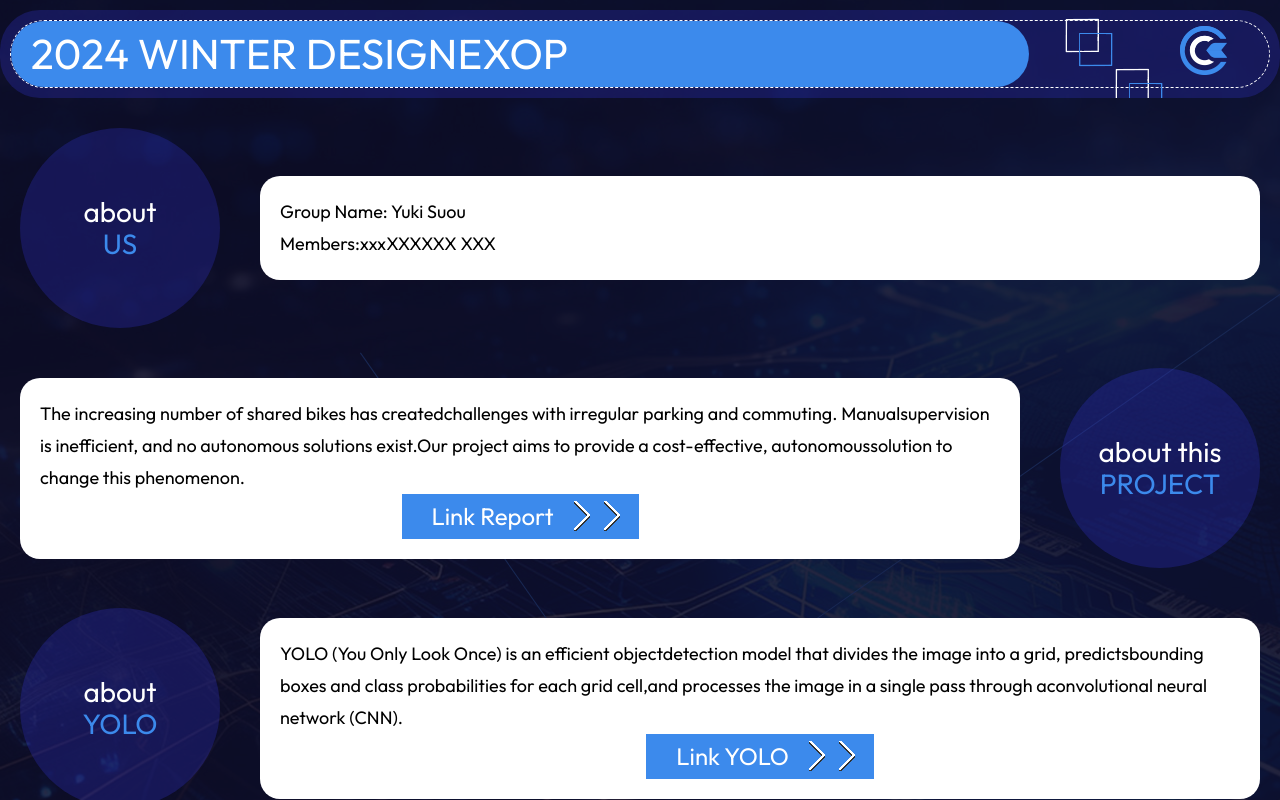
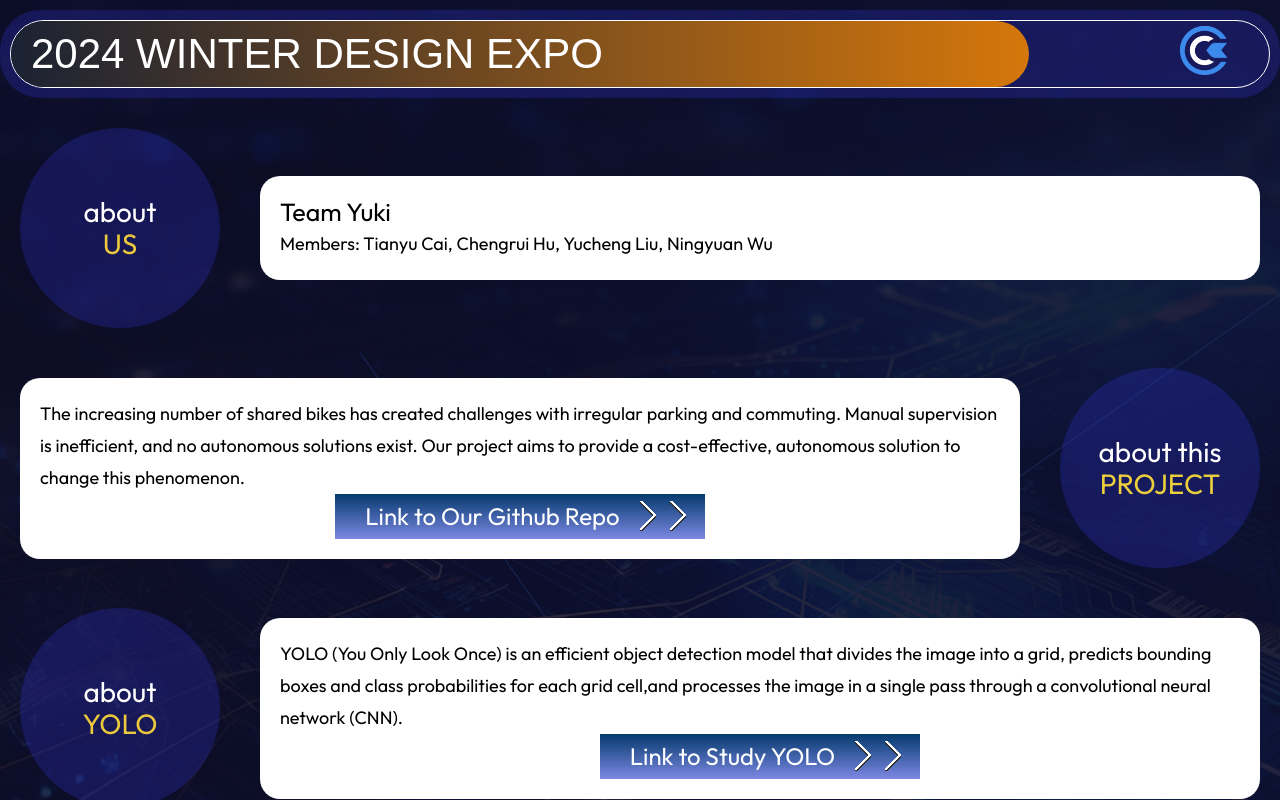
Before and after one commit to zeyan1235/Shared-Bike-Detection, a Flask app: page /learn in a window 1280 px wide. Run offline with Flask 3, Linux system fonts and the light colour scheme; some libraries are stand-ins or nearby versions.

Commit message:
webpage optimization

```diff
--- a/alerts.json
+++ /dev/null
@@ -1 +0,0 @@
-警报触发时间：2024-12-11 21:58:47
--- a/config.py
+++ b/config.py
@@ -2,5 +2,5 @@
 IP_CAMERA_URL = "rtsp://hucr4670@163.com:Charlie415@172.20.10.9:554/stream2" #视频流地址
 YOLO_MODEL_PATH = "/mnt/c/Users/hucr/Desktop/24fall/p2/best.pt"
 # 报警设置
-ALERT_FRAMES_THRESHOLD = 5  # 连续帧阈值
+ALERT_FRAMES_THRESHOLD = 10  # 连续帧阈值
 ALERT_COOLDOWN_TIME = 60  # 警报冷却时间（秒）
--- a/static/css/css.css
+++ b/static/css/css.css
@@ -479,8 +479,8 @@ body{background-color: #10102E; }
   border-radius:40px;
   background:#3737df42;
   overflow: hidden;}
-.header .main { border:1px dashed #fff;border-radius:40px;display:flex;}
-.header .main .main-left{flex:1; background:#3c8aec;padding:20px; font-size:42px;color:#fff;font-family: 'Outfit', sans-serif; border-radius:40px; }
+.header .main { border:1px solid #fff;border-radius:40px;display:flex;}
+.header .main .main-left{flex:1; background:linear-gradient(90deg, #1b2233, #d5770b);padding:20px; font-size:42px;color:#fff;font-family: 'Montserrat', sans-serif; border-radius:40px; }
 .header .main .main-right{width:240px; position:relative; display: flex; justify-content: flex-end; align-self: center;}
 .container {
     margin:0 auto; max-width:1280px;
@@ -490,9 +490,9 @@ body{background-color: #10102E; }
   }
 .conimg{ margin:80px auto 0; max-width:1280px; display:flex}
 .conimg .imgleft,.conimg .imgright{flex:1;padding:15px;display:flex;flex-direction: column; align-items: center; justify-content:center ;position:relative; }
-.conimg .img{border:5px solid #3c8aec;}
-.conimg .btnl{ background:#3c8aec; }
-.conimg .btnl,.conimg .btnr{height:65px; padding:10px; margin-top:20px; border:1px solid #3c8aec;}
+.conimg .img{border:5px solid #fff;}
+.conimg .btnl{ background:#00000000; }
+.conimg .btnl,.conimg .btnr{height:65px; padding:10px; margin-top:20px; border:1px solid #fff;}
 .conimg .btnl a ,.conimg .btnr a {    height: 45px;display:flex;background:url(../images/button-border.png) right center no-repeat; font-size:36px;font-family: 'Outfit', sans-serif;color:#fff; padding:0 10px 0 30px;align-items: center;}
 .conimg .btnl:hover{background:none;}
 
@@ -501,16 +501,16 @@ body{background-color: #10102E; }
 .section2{display:flex;flex-direction:column; align-items: center; justify-content:center; margin:20px; width:200px;height:200px; background:#3737df42;border-radius: 50%; font-size:28px;padding:20px; color:#fff; text-align: center;line-height: 32px;}
 .section3{flex:1; margin:20px;border-radius: 20px; background:#fff;color:#000;font-size: 18px; padding:20px; line-height: 32px; display: flex; flex-direction: column;}
 .section .btn{  display: flex; flex-direction:row; justify-content: center;}
-.section .btn a {  background:#3c8aec;  height: 45px;display:flex; font-size:24px;font-family: 'Outfit', sans-serif;color:#fff; padding:0 10px 0 30px;align-items: center;}
+.section .btn a {  background:linear-gradient(to bottom, #053a6e, #7c88e2);  height: 45px;display:flex; font-size:24px;font-family: 'Outfit', sans-serif;color:#fff; padding:0 10px 0 30px;align-items: center;}
 .v1{display: flex; max-width:1280px; margin:0 auto; flex-direction: row; margin-top: 60px;}
 .v1 .v2{flex:1; display: flex; flex-direction: row;}
 .v1 .v2 .left{margin-right:10px;width:200px;}
 .v1 .v2 .left img{width:100%}
-.v1 .v2 .right{width:800px; border-radius: 15px;display: flex; flex-direction:column; align-items:center;background-color: #3c8aec;}
+.v1 .v2 .right{width:800px; border-radius: 15px;display: flex; flex-direction:column; align-items:center;background: linear-gradient(90deg, #1c548b, #5f97db9b);  }
 .v1 .v2 .right.video{width:800px;height:450px;display:block; position:relative;}
 .v1 .v3{width:250px; margin-left:20px; background: linear-gradient(
-  225deg,transparent 50%,#266bc1 50%,#1959a9) no-repeat 100% 0 / 2em 2em,
-linear-gradient(225deg,transparent 1.5em,#3c8aec 0);display: flex; flex-direction: column;}
+  225deg,transparent 50%,#92abcd 50%,#1959a9) no-repeat 100% 0 / 2em 2em,
+linear-gradient(225deg,transparent 1.5em,#044ba1 0);display: flex; flex-direction: column;}
 .v1 .v3 .message{margin:15px 10px;background-color: #fff;height:450px;font-size: 13px; line-height:20px;font-family:Arial, Helvetica, sans-serif; padding:5px;}
 @keyframes ripple {
 
--- a/templates/detect.html
+++ b/templates/detect.html
@@ -20,7 +20,7 @@
 
     <div class="header">
         <div class="main">
-            <div class="main-left">2024 WINTER DESIGNEXOP</div>
+            <div class="main-left">2024 WINTER DESIGN EXPO</div>
             <div class="main-right">
                 <div class="bounce-animate2">
                     <img src="/static/images/slider-shape2.png" alt="shape">
@@ -33,14 +33,14 @@
         <div class="v2">
             <div class="left"><img src="/static/images/v.png"></div>
             <div class="right">
-                <h3 style="height:50px;">SHARED BIKE DETECTION</h3>
+                <h3 style="height:50px;"><span style="color:#fff; margin-right: 10px;">SHARED BIKE DETECTION</span></h3>
                 <div class="video" style="width:800px;height:450px;" id="video">
                     <img src="/video_feed" style="max-width: 100%; height: 450px;">
                 </div>
             </div>
         </div>
         <div class="v3">
-            <h3 style="text-align:center;">Alarm Record</h3>
+            <h3 style="text-align:center;"><span style="color:#fff; margin-right: 10px;">Alarm Record</span></h3>
             <div class="message">
 
             </div>
--- a/templates/learn.html
+++ b/templates/learn.html
@@ -19,11 +19,9 @@
 
     <div class="header">
         <div class="main">
-            <div class="main-left">2024 WINTER DESIGNEXOP</div>
+            <div class="main-left">2024 WINTER DESIGN EXPO</div>
             <div class="main-right">
-                <div class="bounce-animate2">
-                    <img src="/static/images/slider-shape2.png" alt="shape">
-                </div>
+
                 <a href="/" class="go-back"><img src="/static/images/back.png"></a>
             </div>
         </div>
@@ -32,27 +30,27 @@
         <div class="section1">
             <div class="section2">
                 <span>about</span>
-                <span style="color: #3c8aec;">US</span>
+                <span style="color: #ecc93c;">US</span>
             </div>
-            <div class="section3"><span>Group Name: Yuki Suou</span> <span>Members:xxxXXXXXX XXX</span></div>
+            <div class="section3"><span style="font-size: 25px;">Team Yuki</span> <span>Members: Tianyu Cai, Chengrui Hu, Yucheng Liu, Ningyuan Wu</span></div>
         </div>
         <div class="section1">
 
             <div class="section3">
-                <span>The increasing number of shared bikes has createdchallenges with irregular parking and commuting. Manualsupervision is inefficient, and no autonomous solutions exist.Our project aims to provide a cost-effective, autonomoussolution to change this phenomenon.</span>
+                <span>The increasing number of shared bikes has created challenges with irregular parking and commuting. Manual supervision is inefficient, and no autonomous solutions exist. Our project aims to provide a cost-effective, autonomous solution to change this phenomenon.</span>
 
                 <div class="btn">
-                    <a href="index.html">Link Report <img style="margin-left: 15px;" src="/static/images/next.gif"><img  src="/static/images/next.gif"></a>
+                    <a href="index.html">Link to Our Github Repo <img style="margin-left: 15px;" src="/static/images/next.gif"><img  src="/static/images/next.gif"></a>
                 </div>
             </div>
-                <div class="section2"><span>about this</span> <span style="color: #3c8aec;">PROJECT</span></div>
+                <div class="section2"><span>about this</span> <span style="color: #eccf3c;">PROJECT</span></div>
         </div>
         <div class="section1">
-            <div class="section2"><span>about</span><span style="color: #3c8aec;">YOLO</span></div>
+            <div class="section2"><span>about</span><span style="color: #ecc93c;">YOLO</span></div>
             <div class="section3">
-            <span>YOLO (You Only Look Once) is an efficient objectdetection model that divides the image into a grid, predictsbounding boxes and class probabilities for each grid cell,and processes the image in a single pass through aconvolutional neural network (CNN).</span>
+            <span>YOLO (You Only Look Once) is an efficient object detection model that divides the image into a grid, predicts bounding boxes and class probabilities for each grid cell,and processes the image in a single pass through a convolutional neural network (CNN).</span>
             <div class="btn">
-                <a href="index.html">Link YOLO <img style="margin-left: 15px;" src="/static/images/next.gif"><img  src="/static/images/next.gif"></a>
+                <a href="index.html">Link to Study YOLO <img style="margin-left: 15px;" src="/static/images/next.gif"><img  src="/static/images/next.gif"></a>
             </div>
         </div>
         </div>
--- a/video_stream/yolo_model.py
+++ b/video_stream/yolo_model.py
@@ -56,6 +56,6 @@ class YOLOModel:
             self.last_alert_time = current_time
         return results[0].plot()
     def trigger_alert(self):
-        print("警报：检测到共享单车！")
+        print("Alarm: Shared Bikes Detected!")
         with open("alerts.log", "a") as log_file:
-            log_file.write(f"警报触发时间：{time.strftime('%Y-%m-%d %H:%M:%S')}\n") #警报在这里
+            log_file.write(f"Alarm: Shared Bikes Detected at{time.strftime('%Y-%m-%d %H:%M:%S')}\n") #警报在这里
```
Also changed, not shown: templates/index.html (+6 -12 lines), static/images/main1.jpg, static/images/main2.jpg, static/images/v.png, 5 other files.
